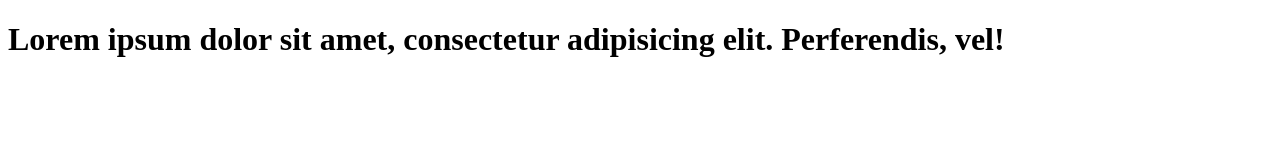
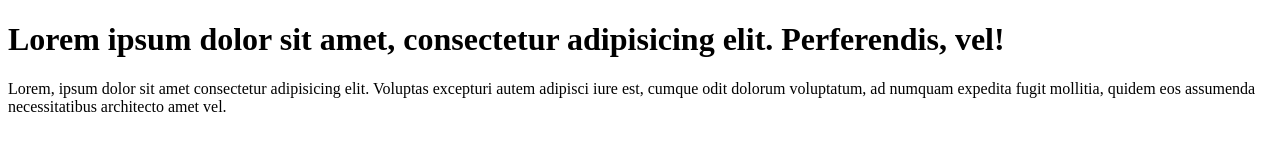
Before and after one commit to MarwanKhan-design/learning-git, a plain HTML site: page index.html in a window 1280 px wide. Drawn offline with Linux system fonts and the light colour scheme.

Commit message:
add paragrah to code

```diff
--- a/index.html
+++ b/index.html
@@ -7,5 +7,6 @@
 </head>
 <body>
 <h1>Lorem ipsum dolor sit amet, consectetur adipisicing elit. Perferendis, vel!</h1>
+<p>Lorem, ipsum dolor sit amet consectetur adipisicing elit. Voluptas excepturi autem adipisci iure est, cumque odit dolorum voluptatum, ad numquam expedita fugit mollitia, quidem eos assumenda necessitatibus architecto amet vel.</p>
 </body>
 </html>
```
